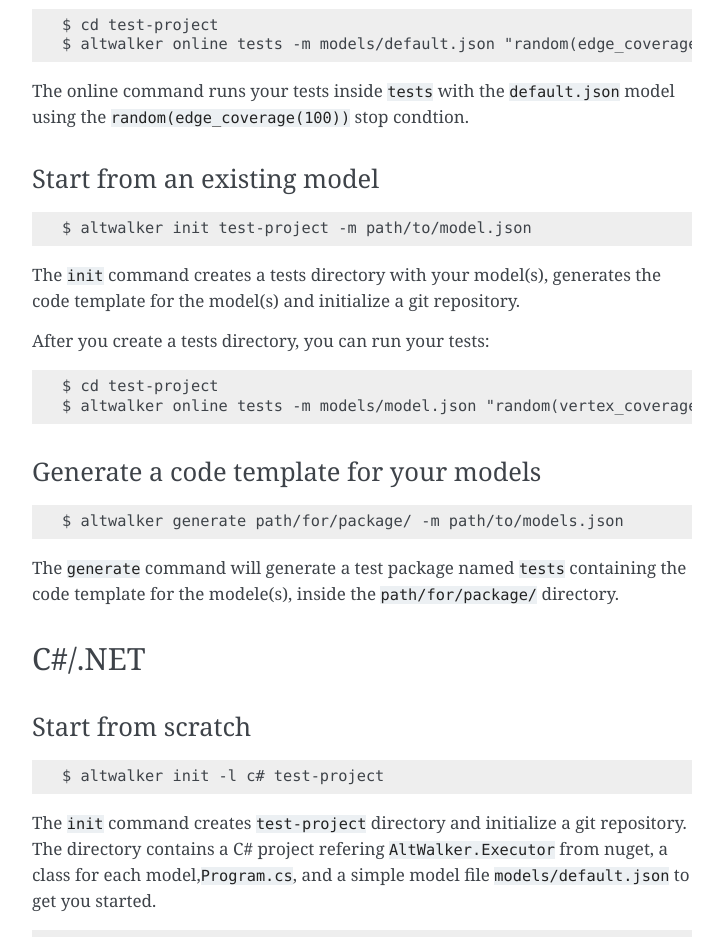
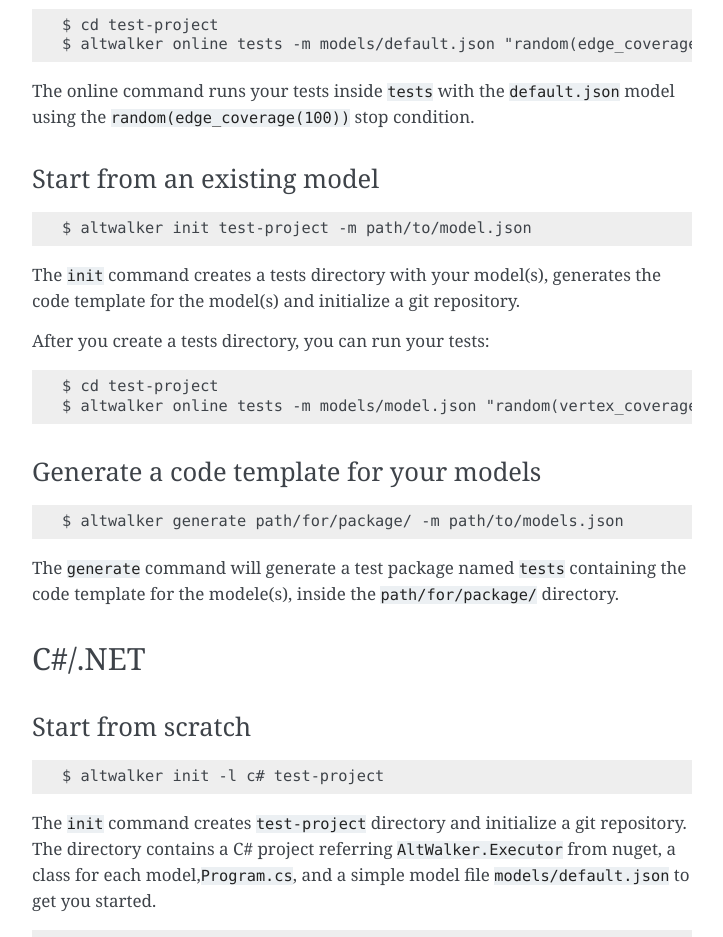
Before and after one commit to altwalker/altwalker, a Sphinx documentation site: the page built from docs/quickstart.md, in a window 1280 px wide and 1400 px high, scrolled down 854 px. Shown: the part 155-1092 px from the top of the window, without its empty margins (388-1111 px from the left). Built offline with Sphinx 7.4.7, drawn with Linux system fonts in a browser that asks for light colours.

Commit message:
Fix typos

````diff
--- a/docs/cli.rst
+++ b/docs/cli.rst
@@ -313,7 +313,7 @@
 **Examples:**
 
 For the ``-m/--model`` option you need to pass a ``model_path`` and a
-``stop_condtion``.
+``stop_condition``.
 
 * **model_path**: Is the file (``.json`` or ``.graphml``) containing
     the model(s).
--- a/docs/examples.rst
+++ b/docs/examples.rst
@@ -4,7 +4,7 @@
 Here is a (growing) list of runnable examples. `Contact us <altwalker@altom.com>`_
 if you need more examples or have questions.
 
-The source code for all exampels can be found `here <https://gitlab.com/altom/altwalker/altwalker-examples>`_.
+The source code for all examples can be found `here <https://gitlab.com/altom/altwalker/altwalker-examples>`_.
 
 Python
 ------
--- a/docs/quickstart.md
+++ b/docs/quickstart.md
@@ -31,7 +31,7 @@
 ```
 
 The online command runs your tests inside `tests` with the `default.json` model using
-the `random(edge_coverage(100))` stop condtion.
+the `random(edge_coverage(100))` stop condition.
 
 ### Start from an existing model
 
@@ -67,7 +67,7 @@
 ```
 
 The `init` command creates `test-project` directory and initialize a git repository. The directory
-contains a C# project refering `AltWalker.Executor` from nuget, a class for each model,`Program.cs`,
+contains a C# project referring `AltWalker.Executor` from nuget, a class for each model,`Program.cs`,
 and a simple model file `models/default.json` to get you started.
 
 ```
````
Also changed, not shown: other parts of docs/cli.rst (+1 -1 lines), CONTRIBUTING.md (+3 -3 lines), docs/api.rst (+4 -4 lines), docs/modeling.md (+4 -4 lines), docs/overview.md (+1 -1 lines), 1 other file.
